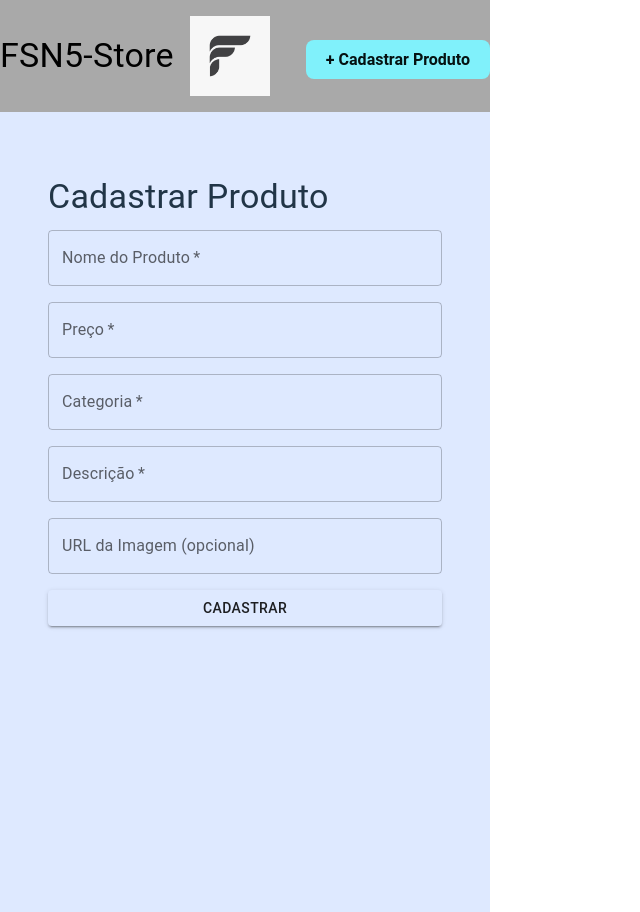
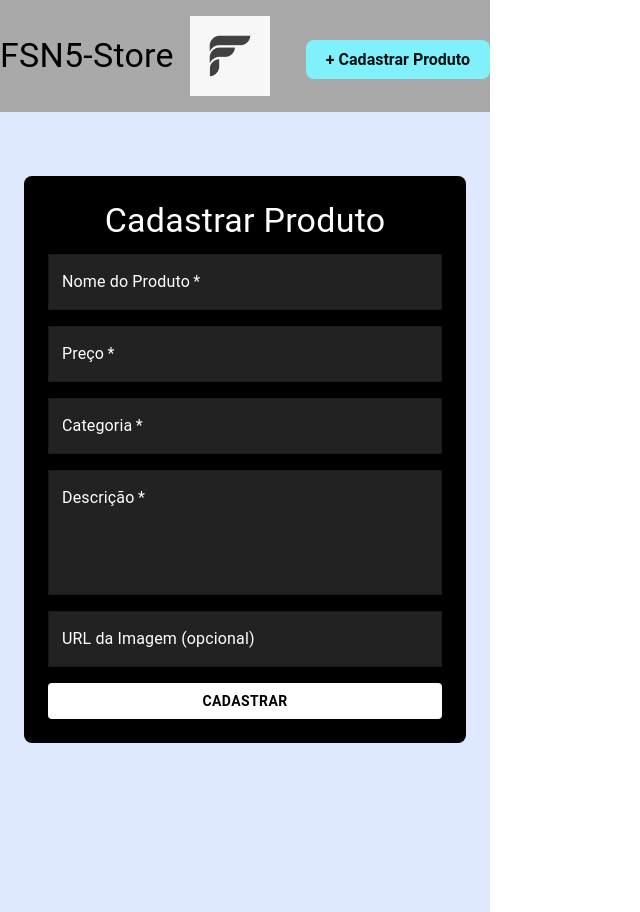
Before and after one commit to YtalloXD/fsn5-store, a React (Vite) app: page /cadastrar in a window 1280 px wide. Shown: the whole page, without its empty margins (0-640 px from the left). Built offline with nearby package versions, Linux system fonts and the light colour scheme.

Commit message:
Update Register.jsx

```diff
--- a/src/pages/Register.jsx
+++ b/src/pages/Register.jsx
@@ -54,19 +54,45 @@ export default function Register() {
     }
   };
 
+  const inputStyles = {
+    backgroundColor: "#222",
+    borderRadius: 1,
+    color: "#fff",
+  };
+
+  const labelStyles = {
+    color: "#fff",
+  };
+
   return (
-    <Container sx={{ mt: 4 }}>
-      <Typography variant="h4" gutterBottom>
+    <Container
+      sx={{ mt: 4, bgcolor: "#000", color: "#fff", borderRadius: 2, p: 3 }}
+    >
+      <Typography variant="h4" gutterBottom textAlign="center" color="#fff">
         Cadastrar Produto
       </Typography>
-      {sucesso && <Alert severity="success">Produto cadastrado com sucesso!</Alert>}
-      {erro && <Alert severity="error">{erro}</Alert>}
-      <Box component="form" onSubmit={handleSubmit} sx={{ display: "flex", flexDirection: "column", gap: 2 }}>
+      {sucesso && (
+        <Alert severity="success" sx={{ mb: 2 }}>
+          Produto cadastrado com sucesso!
+        </Alert>
+      )}
+      {erro && (
+        <Alert severity="error" sx={{ mb: 2 }}>
+          {erro}
+        </Alert>
+      )}
+      <Box
+        component="form"
+        onSubmit={handleSubmit}
+        sx={{ display: "flex", flexDirection: "column", gap: 2 }}
+      >
         <TextField
           label="Nome do Produto"
           value={nome}
           onChange={(e) => setNome(e.target.value)}
           required
+          InputLabelProps={{ style: labelStyles }}
+          InputProps={{ style: inputStyles }}
         />
         <TextField
           label="Preço"
@@ -74,12 +100,17 @@ export default function Register() {
           value={preco}
           onChange={(e) => setPreco(e.target.value)}
           required
+          InputLabelProps={{ style: labelStyles }}
+          InputProps={{ style: inputStyles }}
+          inputProps={{ min: "0", step: "0.01" }}
         />
         <TextField
           label="Categoria"
           value={categoria}
           onChange={(e) => setCategoria(e.target.value)}
           required
+          InputLabelProps={{ style: labelStyles }}
+          InputProps={{ style: inputStyles }}
         />
         <TextField
           label="Descrição"
@@ -87,21 +118,39 @@ export default function Register() {
           onChange={(e) => setDescricao(e.target.value)}
           required
           multiline
+          InputLabelProps={{ style: labelStyles }}
+          InputProps={{ style: inputStyles }}
+          rows={4}
         />
         <TextField
           label="URL da Imagem (opcional)"
           value={imagem}
           onChange={(e) => setImagem(e.target.value)}
+          InputLabelProps={{ style: labelStyles }}
+          InputProps={{ style: inputStyles }}
         />
         {imagem && (
           <img
             src={imagem}
             alt="Preview"
             width={200}
-            style={{ borderRadius: 8, border: "1px solid #ccc", marginTop: 10 }}
+            style={{
+              borderRadius: 8,
+              border: "1px solid #ccc",
+              marginTop: 10,
+            }}
           />
         )}
-        <Button type="submit" variant="contained" color="primary">
+        <Button
+          type="submit"
+          variant="contained"
+          sx={{
+            backgroundColor: "#fff",
+            color: "#000",
+            fontWeight: "bold",
+            "&:hover": { backgroundColor: "#ddd" },
+          }}
+        >
           Cadastrar
         </Button>
       </Box>
```
